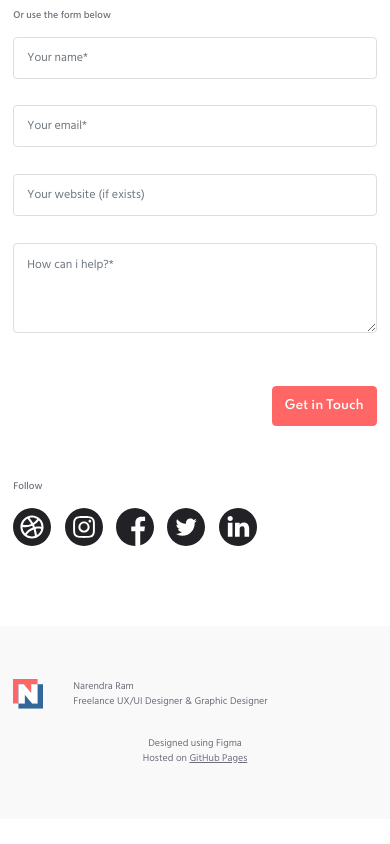
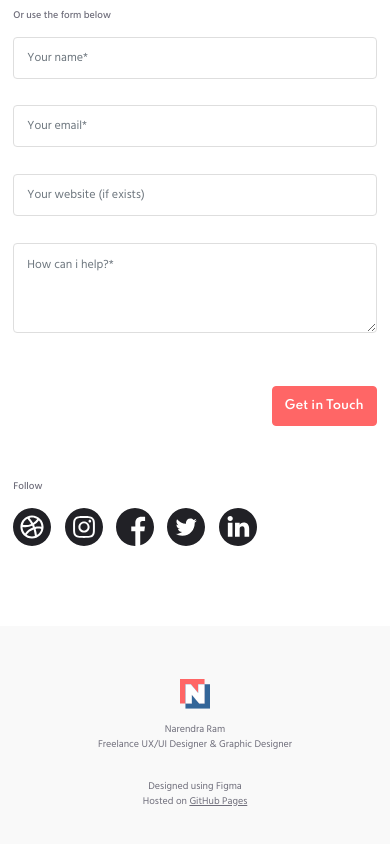
Before and after one commit to narenkram/Lance, a Nuxt app: page / in a window 390 px wide. Shown: the part 5464-6308 px from the top of the page. Before the commit the page ends 6283 px from the top, so only its background shows below. Built offline with nearby package versions, Linux system fonts and the light colour scheme.

Commit message:
feat(ui): responsive styling

```diff
--- a/components/Footer.vue
+++ b/components/Footer.vue
@@ -3,11 +3,11 @@
     <div class="container">
       <div class="row">
         <div class="col-12 col-md-7 col-lg-7">
-          <div class="row">
-            <div class="col-auto">
-              <img src="~/assets/images/logo.svg" class="Logo" alt="narendraram designer" />
+          <div class="row text-center text-md-left text-lg-left">
+            <div class="col-12 col-md-auto">
+              <img src="~/assets/images/logo.svg" class="Logo mb-1 mb-md-0 mb-lg-0" alt="narendraram designer" />
             </div>
-            <div class="col-auto align-self-center">
+            <div class="col-12 col-md-auto align-self-center">
               <p class="m-0 Footer_paragraph">
                 Narendra Ram <br />
                 Freelance UX/UI Designer & Graphic Designer
```
